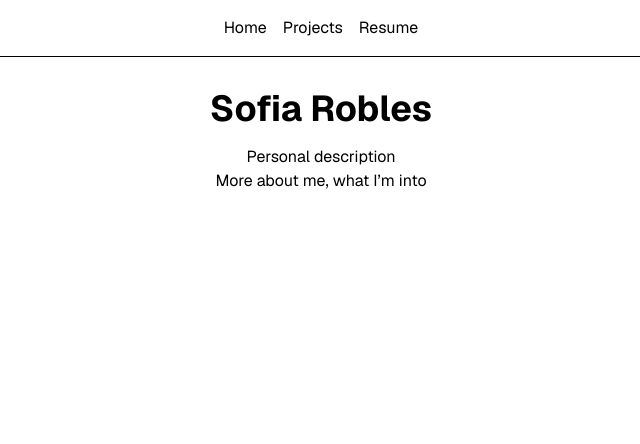
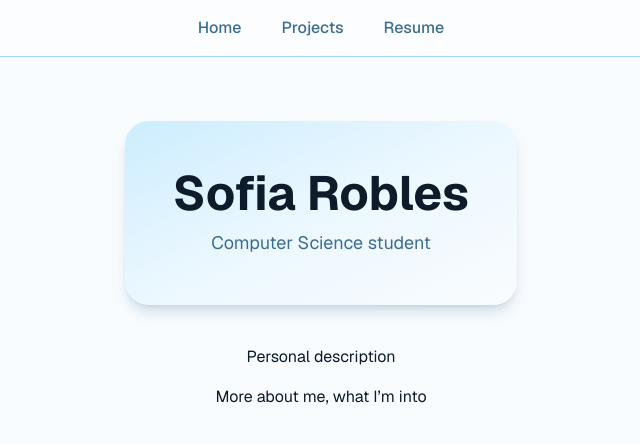
Before and after one commit to sofia-robles/Sofi_Personal_Website, a Next.js app: page / in a window 1280 px wide. Shown: the top 444 px of the page, without its empty margins (319-959 px from the left). Built offline with nearby package versions, Linux system fonts and the light colour scheme.

Commit message:
colors and gradients, starting more css work on Home page

```diff
--- a/app/globals.css
+++ b/app/globals.css
@@ -1,12 +1,13 @@
 @import "tailwindcss";
 
 @theme {
-  --color-cream: #FBF9FE
-  --color-navy: #0C0830;
-  --color-lavender: #D2CEF7;
-  --color-iris: #6B57C7;
+  --color-cream: #F9FCFF;
+  --color-sky: #A5D8F3;
+  --color-navy: #0D1B2A;
   --color-petal: #FFE9E8;
   --color-cloud: #CCEDFF;
+  --color-rose: #C08A86;
+  --color-denim: #3D6E91;
 
   --font-sans: var(--font-geist-sans);
 }
--- a/app/layout.tsx
+++ b/app/layout.tsx
@@ -25,12 +25,12 @@ export default function RootLayout({ children }: LayoutProps<"/">) {
       className={`${geistSans.variable} ${geistMono.variable} h-full antialiased`}
     >
       <body className="min-h-full flex flex-col">
-        <header className="border-b p-4">
+        <header className="border-b border-sky bg-white/60 p-4">
           <nav>
-            <ul className="flex gap-4 justify-center">
-              <li><Link href="/">Home</Link></li>
-              <li><Link href="/projects">Projects</Link></li>
-              <li><Link href="/resume">Resume</Link></li>
+            <ul className="flex gap-2 justify-center">
+              <li><Link href="/" className="text-denim font-medium px-4 py-2 rounded-full transition-colors duration-200 hover:bg-cloud">Home</Link></li>
+              <li><Link href="/projects" className="text-denim font-medium px-4 py-2 rounded-full transition-colors duration-200 hover:bg-cloud">Projects</Link></li>
+              <li><Link href="/resume" className="text-denim font-medium px-4 py-2 rounded-full transition-colors duration-200 hover:bg-cloud">Resume</Link></li>
             </ul>
           </nav>
         </header>
--- a/app/page.tsx
+++ b/app/page.tsx
@@ -1,9 +1,13 @@
 export default function Home() {
   return(
-    <main className="max-w-2xl mx-auto p-8 text-center">
-      <h1 className="text-4xl font-bold mb-4">Sofia Robles</h1>
-      <p>Personal description</p>
-      <p>More about me, what I&rsquo;m into</p>
+    <main className="max-w-2xl mx-auto px-8 py-16 text-center">
+      <div className="rounded-3xl bg-gradient-to-br from-cloud via-cloud/30 to-cream p-12 shadow-lg shadow-denim/20">
+      <h1 className="text-5xl font-bold mb-3">Sofia Robles</h1>
+      <p className="text-lg text-denim">Computer Science student</p>
+      </div>
+
+      <p className="mt-10">Personal description</p>
+      <p className="mt-4">More about me, what I&rsquo;m into</p>
     </main>
   );
 }
```
